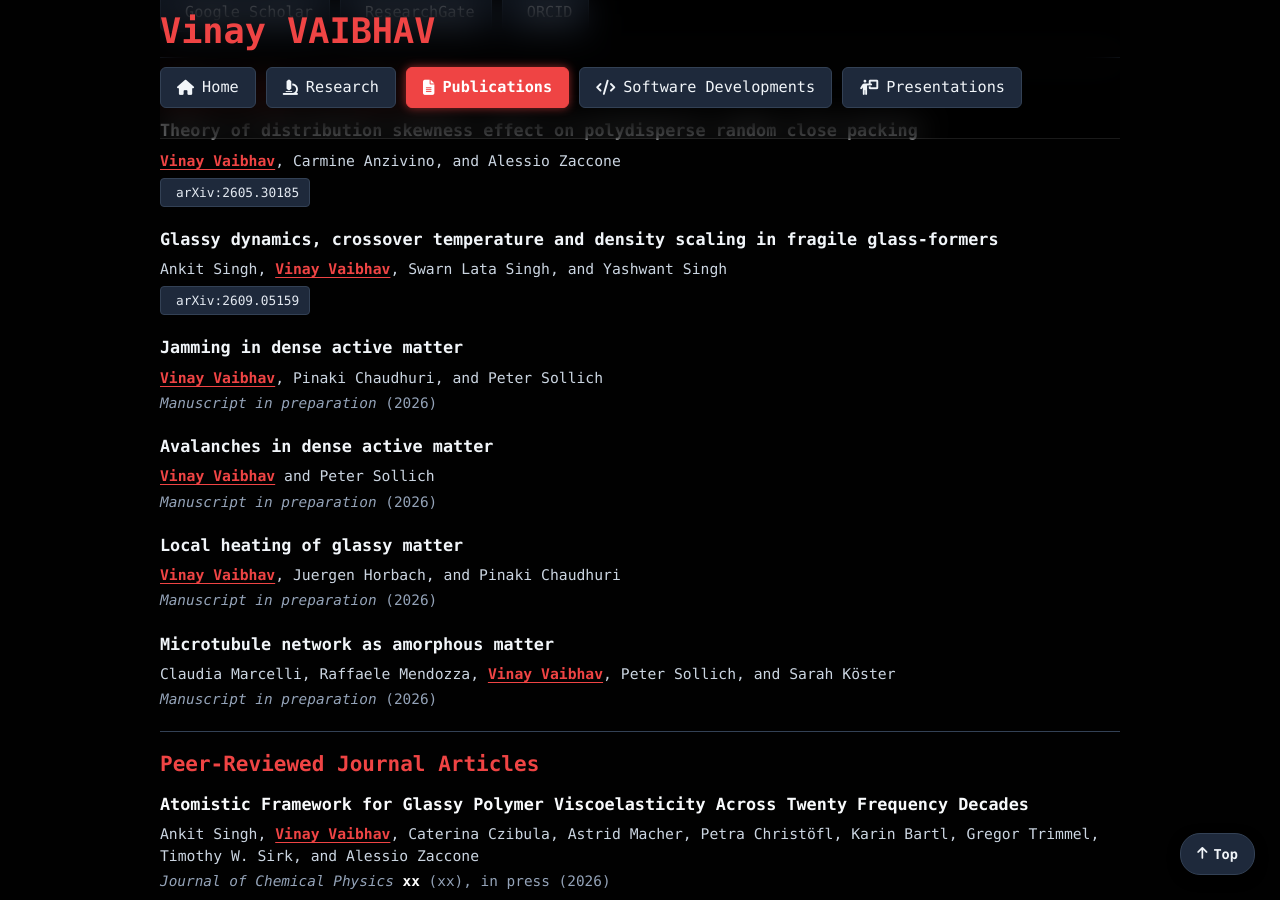
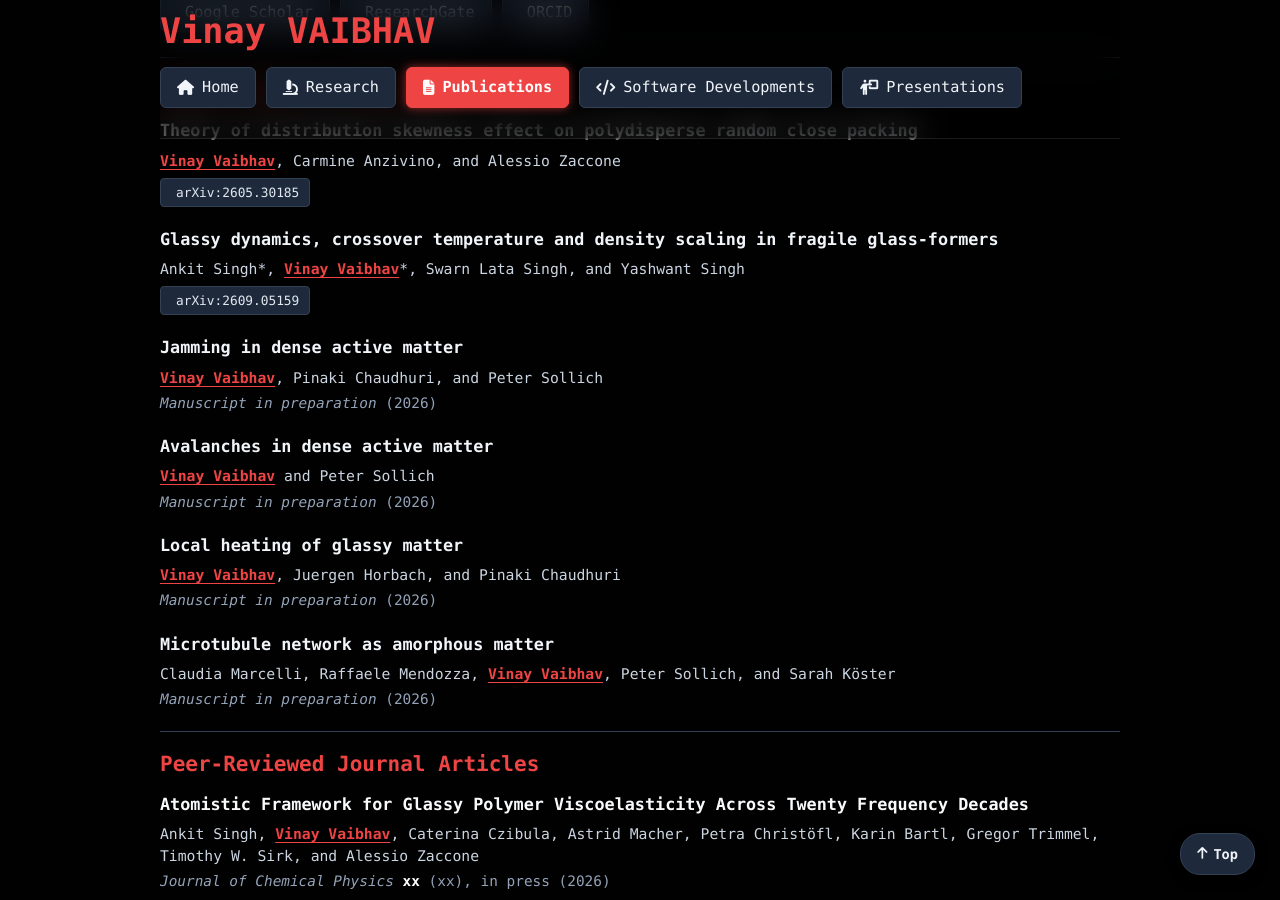
Before and after one commit to vinayphys/vinayphys.github.io, a Jekyll site: the page built from Publications.md, in a window 1280 px wide and 900 px high, scrolled down 604 px. Built offline with Jekyll 4.4.1, drawn with Linux system fonts in a browser that asks for light colours; a style sheet for code colours, icons or effects is not loaded.

Commit message:
Update Publications.md

```diff
--- a/Publications.md
+++ b/Publications.md
@@ -32,7 +32,7 @@ title: Publications
 
 <div style="margin-bottom: 20px;">
   <div class="pub-title">Glassy dynamics, crossover temperature and density scaling in fragile glass-formers</div>
-  <div class="pub-authors">Ankit Singh, <strong>Vinay Vaibhav</strong>, Swarn Lata Singh, and Yashwant Singh</div>
+  <div class="pub-authors">Ankit Singh*, <strong>Vinay Vaibhav</strong>*, Swarn Lata Singh, and Yashwant Singh</div>
   <div class="pub-links" style="margin-top: 6px;">
     <a href="https://arxiv.org/abs/2609.05159" target="_blank" rel="noopener noreferrer" class="btn-sm"><i class="ai ai-arxiv"></i> arXiv:2609.05159</a>
   </div>
```
